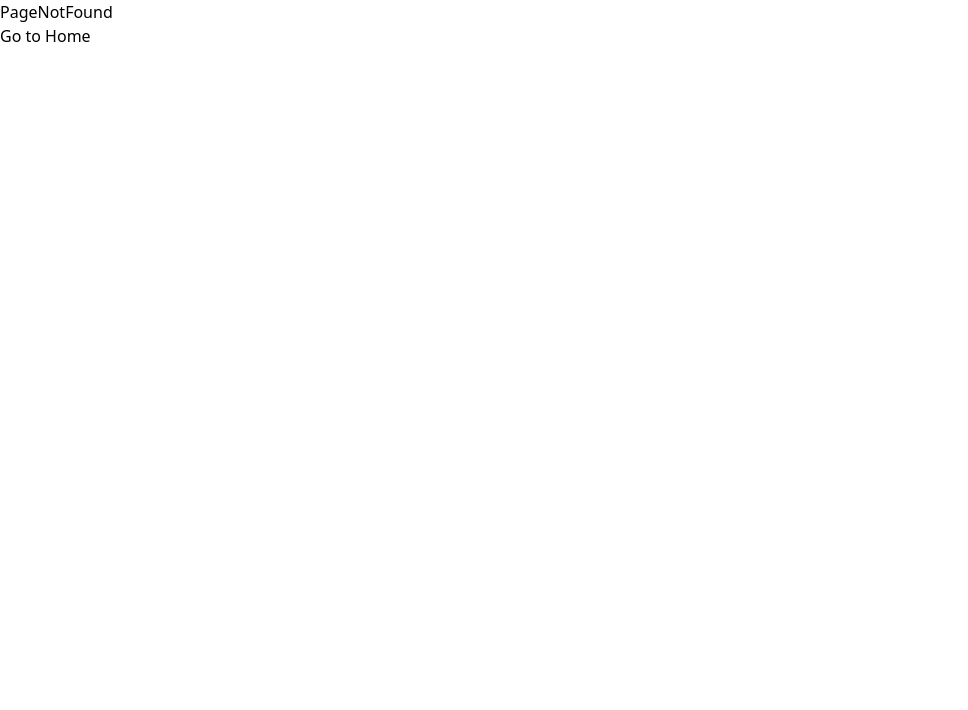
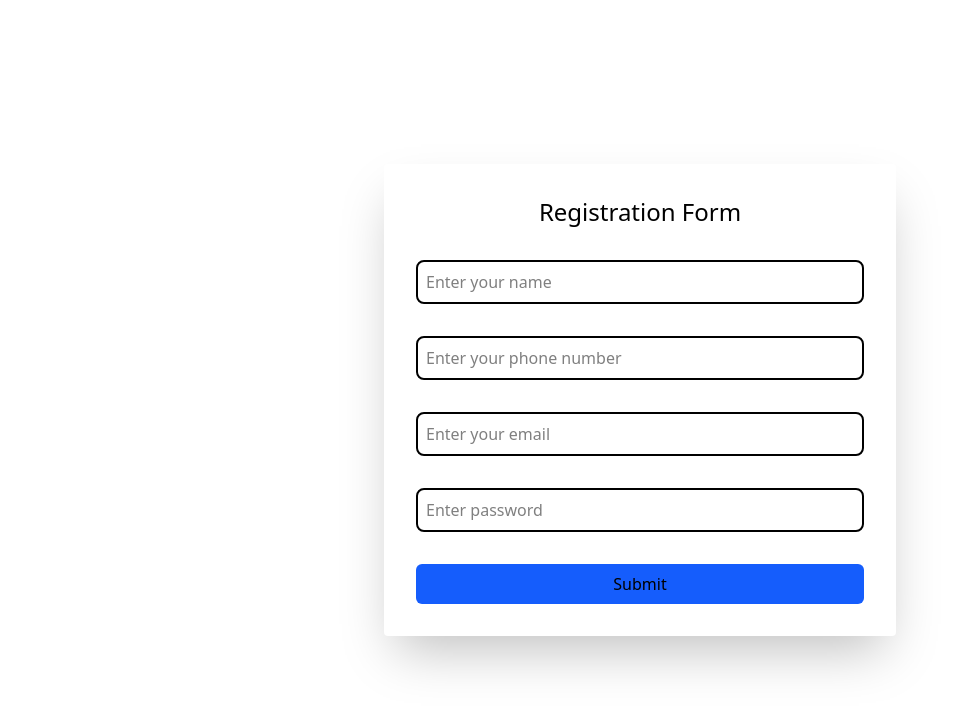
Before and after one commit to sagun-basnet/react-IIC-group-I, a React (Vite) app: page /form in a window 1280 px wide. Shown: the top 710 px of the page, without its empty margins (0-968 px from the left). Built offline with nearby package versions, Linux system fonts and the light colour scheme.

Commit message:
form handling

```diff
--- a/src/App.jsx
+++ b/src/App.jsx
@@ -6,10 +6,9 @@ import Contact from "./pages/Contact";
 import Service from "./pages/Service";
 import Navbar from "./components/Navbar";
 import PageNotFound from "./pages/PageNotFound";
-import path from "path";
-import { Children } from "react";
 import Footer from "./components/Footer";
 import Login from "./pages/Login";
+import Form from "./components/Form";
 const App = () => {
   const Layout = () => {
     return (
@@ -17,20 +16,6 @@ const App = () => {
         <Navbar />
         <Outlet />
         <Footer />
-      </>
-    );
-  };
-
-  const DashboardLayout = () => {
-    return (
-      <>
-        <div>
-          <Topbar />
-        </div>
-        <div>
-          <Sidebar />
-          <Outlet />
-        </div>
       </>
     );
   };
@@ -63,17 +48,12 @@ const App = () => {
       element: <Login />,
     },
     {
+      path: "/form",
+      element: <Form />,
+    },
+    {
       path: "*",
       element: <PageNotFound />,
-    },
-    {
-      path: "/dashboard",
-      element: <DashboardLayout/>,
-      children: [
-        {
-
-        }
-      ]
     },
   ]);
 
--- a/src/components/Form.jsx
+++ b/src/components/Form.jsx
@@ -1,10 +1,82 @@
-import React from "react";
+import React, { useState } from "react";
 
-const Form = ({ type }) => {
+const Form = () => {
+  const user = {
+    email: "jhon@gmail.com",
+    password: "12345678",
+  };
+  const [formData, setFormData] = useState({
+    name: "",
+    phone: "",
+    email: "",
+    password: "",
+  });
+
+  const handleSubmit = (e) => {
+    e.preventDefault();
+
+    if (formData.name.length === 0) {
+      alert("Name fild is required");
+      return;
+    }
+    if (formData.phone.length < 10) {
+      alert("Enter correct phone number");
+      return;
+    }
+
+    console.log(formData);
+  };
+
+  const handleChange = (e) => {
+    setFormData((pre) => ({ ...pre, [e.target.name]: e.target.value }));
+  };
   return (
-    <div className="h-screen flex justify-center items-center">
-      <input type="text" placeholder="Enter your name" />
-      <button className="p-2 px-4 bg-blue-500 rounded-md">{type}</button>
+    <div className="h-screen grid place-items-center ">
+      <form
+        onSubmit={handleSubmit}
+        className="flex flex-col p-8 rounded shadow-2xl gap-8 w-[40%]"
+      >
+        <h1 className="text-2xl text-center">Registration Form</h1>
+        <input
+          onChange={handleChange}
+          className="border-2 p-2 rounded-lg w-full"
+          type="text"
+          name="name"
+          id=""
+          placeholder="Enter your name"
+        />
+        <input
+          onChange={handleChange}
+          className="border-2 p-2 rounded-lg w-full"
+          type="number"
+          name="phone"
+          id=""
+          placeholder="Enter your phone number"
+        />
+        <input
+          onChange={handleChange}
+          className="border-2 p-2 rounded-lg w-full"
+          type="email"
+          name="email"
+          id=""
+          placeholder="Enter your email"
+        />
+        <input
+          onChange={handleChange}
+          className="border-2 p-2 rounded-lg w-full"
+          type="password"
+          name="password"
+          id=""
+          placeholder="Enter password"
+        />
+        <button
+          type="submit"
+          className="
+        p-2 px-4 bg-blue-600 cursor-pointer rounded-md"
+        >
+          Submit
+        </button>
+      </form>
     </div>
   );
 };
```
